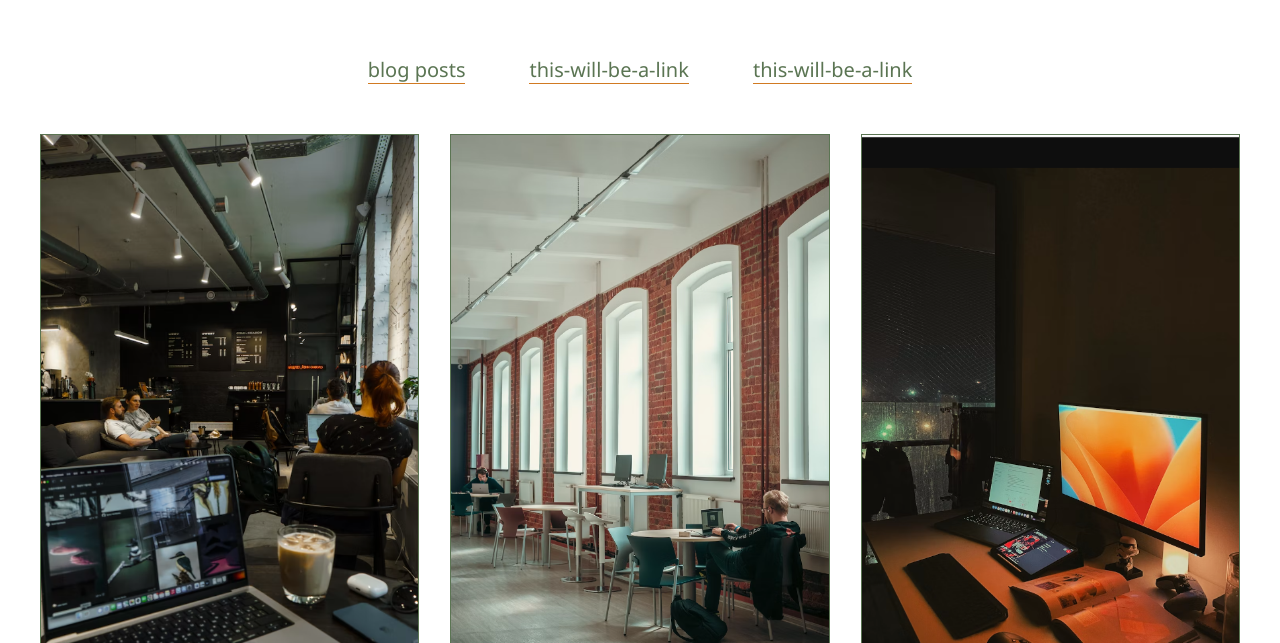
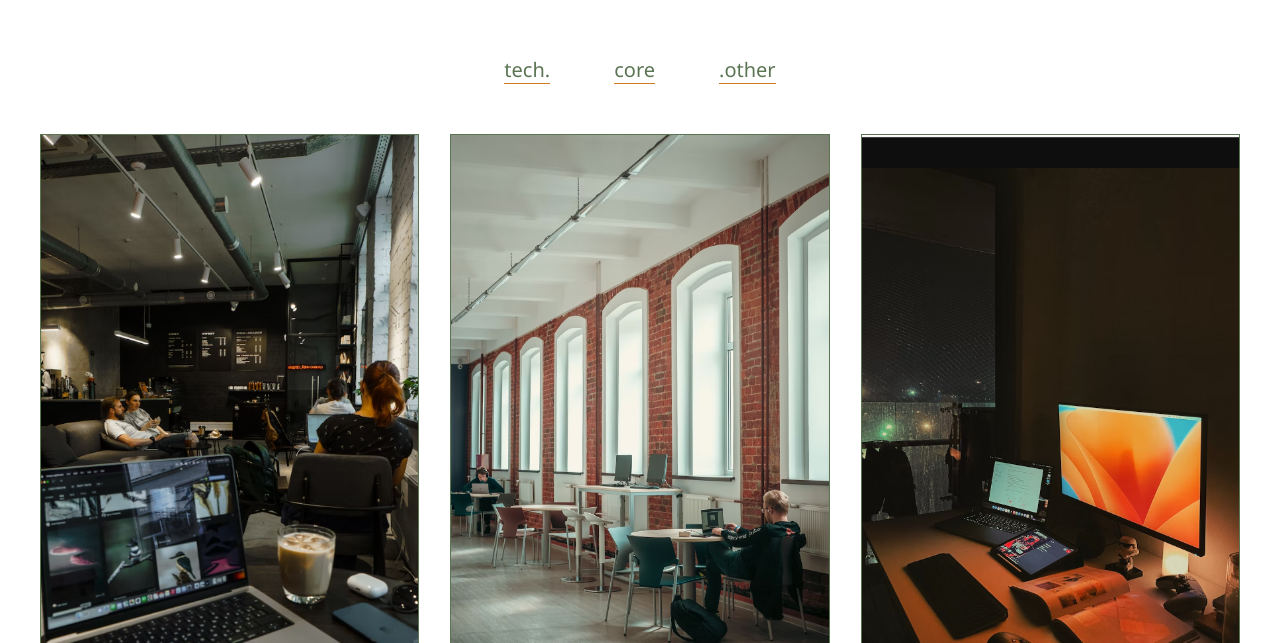
Before and after one commit to patnz/patnz.github.io, a plain HTML site: page index.html in a window 1280 px wide. Shown: the part 157-800 px from the top of the page. Drawn offline with Linux system fonts and the light colour scheme.

```diff
--- a/index.html
+++ b/index.html
@@ -15,9 +15,9 @@
     </header>
 
     <nav class="nav-container">
-      <div class="nav-item">blog posts</div>
-      <div class="nav-item">this-will-be-a-link</div>
-      <div class="nav-item">this-will-be-a-link</div>
+      <div class="nav-item">tech.</div>
+      <div class="nav-item">core</div>
+      <div class="nav-item">.other</div>
 
     </nav>
 
```
